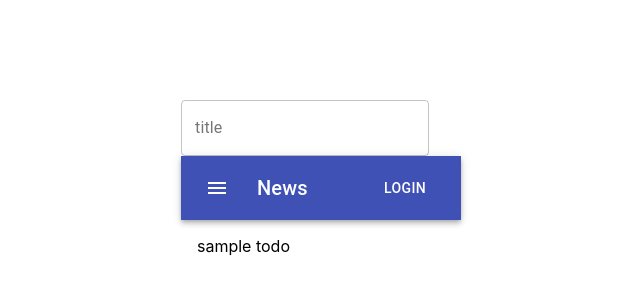
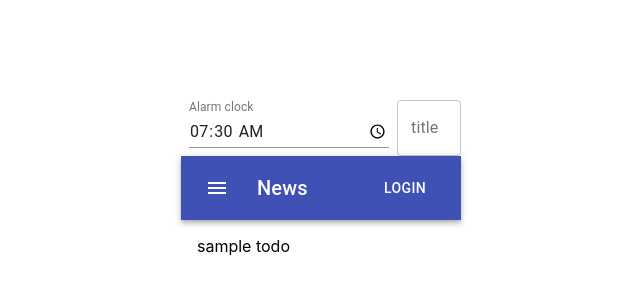
Before and after one commit to yutech941/ToDoList, a React (Create React App) app: page / in a window 1280 px wide. Shown: the top 300 px of the page, without its empty margins (319-959 px from the left). Built offline with nearby package versions, Linux system fonts and the light colour scheme.

Commit message:
no message

```diff
--- a/src/components/App.js
+++ b/src/components/App.js
@@ -1,6 +1,7 @@
 import React from "react";
 import ButtonAppBar from ".//ButtonAppBar";
 import TodoCreator from "./TodoCreator";
+import TimeCreator from "./TimeCreator";
 import TodoList from "./TodoList";
 
 export default class App extends React.Component {
@@ -40,7 +41,15 @@ export default class App extends React.Component {
             margin: "100px 500px 0 500px",
           }}
         >
-          <TodoCreator callBackAddTask={this.callBackAddTask} />
+          <div
+            style={{
+              display: "flex",
+            }}
+          >
+            <TimeCreator />
+
+            <TodoCreator callBackAddTask={this.callBackAddTask} />
+          </div>
 
           <ButtonAppBar />
 
```
